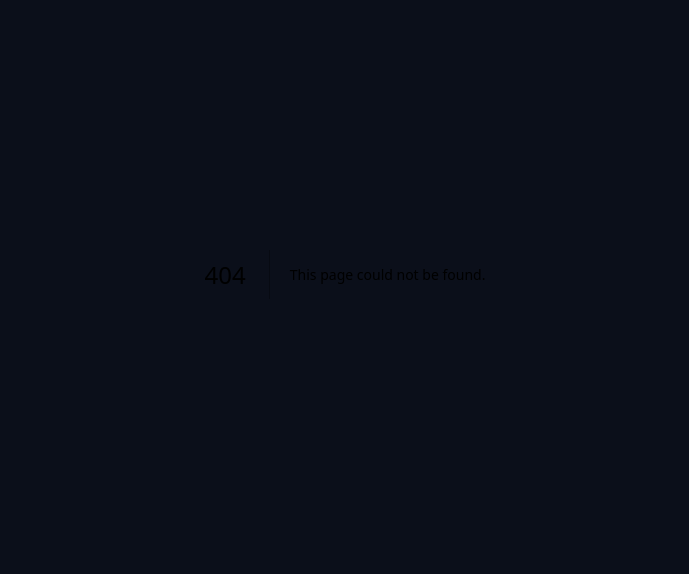
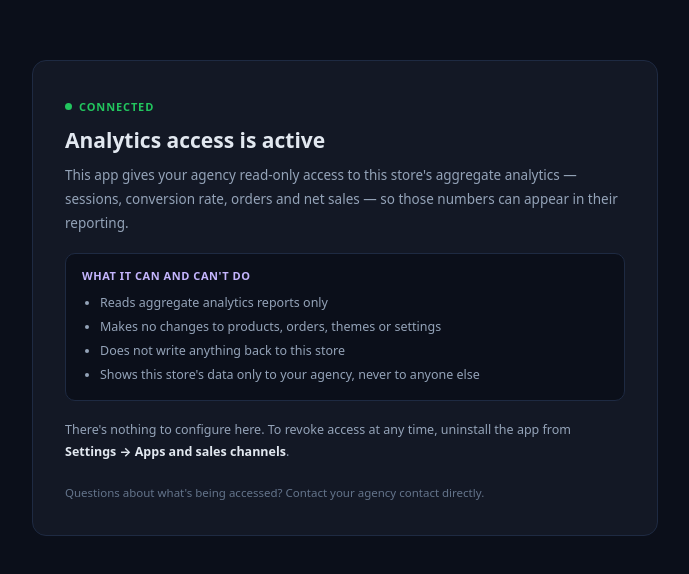
Before and after one commit to ashishsinghgrowisto/shopify-dashboard-app, a Next.js app: page /installed in a window 1280 px wide. Before the commit this address had no page. Shown: the part 126-700 px from the top of the page, without its empty margins (295-984 px from the left). Built offline with nearby package versions, Linux system fonts and the light colour scheme.

Commit message:
Add neutral merchant-facing page so clients never see the portfolio

```diff
--- /dev/null
+++ b/app/installed/page.js
@@ -0,0 +1,74 @@
+// app/installed/page.js
+// The page a MERCHANT sees when they open this app inside their Shopify admin.
+//
+// This deliberately shows nothing about the agency portfolio. The dashboard
+// aggregates revenue across many client stores, so it must never render inside
+// any single client's admin. The app's "App URL" in the Shopify Dev Dashboard
+// points here, and this route is the only one exempt from the password gate.
+
+export const metadata = {
+  title: "Analytics access connected",
+};
+
+const CL = {
+  bg: "#0B0F1A", cd: "#131825", bd: "#1E2A42",
+  tx: "#E2E8F0", mt: "#94A3B8", dm: "#64748B", gn: "#22C55E", al: "#C4B5FD",
+};
+
+export default function InstalledPage() {
+  return (
+    <main style={{
+      minHeight: "100vh", background: CL.bg, color: CL.tx,
+      fontFamily: "system-ui, -apple-system, sans-serif",
+      display: "flex", alignItems: "center", justifyContent: "center", padding: 24,
+    }}>
+      <div style={{
+        background: CL.cd, border: "1px solid " + CL.bd, borderRadius: 14,
+        padding: 32, maxWidth: 560, width: "100%",
+      }}>
+        <div style={{
+          display: "inline-flex", alignItems: "center", gap: 7,
+          fontSize: 11, fontWeight: 700, letterSpacing: ".08em",
+          textTransform: "uppercase", color: CL.gn, marginBottom: 12,
+        }}>
+          <span style={{ width: 7, height: 7, borderRadius: "50%", background: CL.gn }} />
+          Connected
+        </div>
+
+        <h1 style={{ fontSize: 21, margin: "0 0 10px", fontWeight: 700 }}>
+          Analytics access is active
+        </h1>
+
+        <p style={{ fontSize: 13.5, color: CL.mt, lineHeight: 1.75, margin: "0 0 18px" }}>
+          This app gives your agency read-only access to this store&apos;s aggregate
+          analytics — sessions, conversion rate, orders and net sales — so those
+          numbers can appear in their reporting.
+        </p>
+
+        <div style={{
+          background: CL.bg, border: "1px solid " + CL.bd, borderRadius: 10,
+          padding: "14px 16px", marginBottom: 18,
+        }}>
+          <div style={{ fontSize: 11, fontWeight: 700, color: CL.al, textTransform: "uppercase", letterSpacing: ".05em", marginBottom: 8 }}>
+            What it can and can&apos;t do
+          </div>
+          <ul style={{ margin: 0, paddingLeft: 18, fontSize: 12.5, color: CL.mt, lineHeight: 1.9 }}>
+            <li>Reads aggregate analytics reports only</li>
+            <li>Makes no changes to products, orders, themes or settings</li>
+            <li>Does not write anything back to this store</li>
+            <li>Shows this store&apos;s data only to your agency, never to anyone else</li>
+          </ul>
+        </div>
+
+        <p style={{ fontSize: 12.5, color: CL.mt, lineHeight: 1.75, margin: "0 0 6px" }}>
+          There&apos;s nothing to configure here. To revoke access at any time, uninstall
+          the app from <strong style={{ color: CL.tx }}>Settings &rarr; Apps and sales channels</strong>.
+        </p>
+
+        <p style={{ fontSize: 11.5, color: CL.dm, lineHeight: 1.7, marginTop: 20, marginBottom: 0 }}>
+          Questions about what&apos;s being accessed? Contact your agency contact directly.
+        </p>
+      </div>
+    </main>
+  );
+}
```
